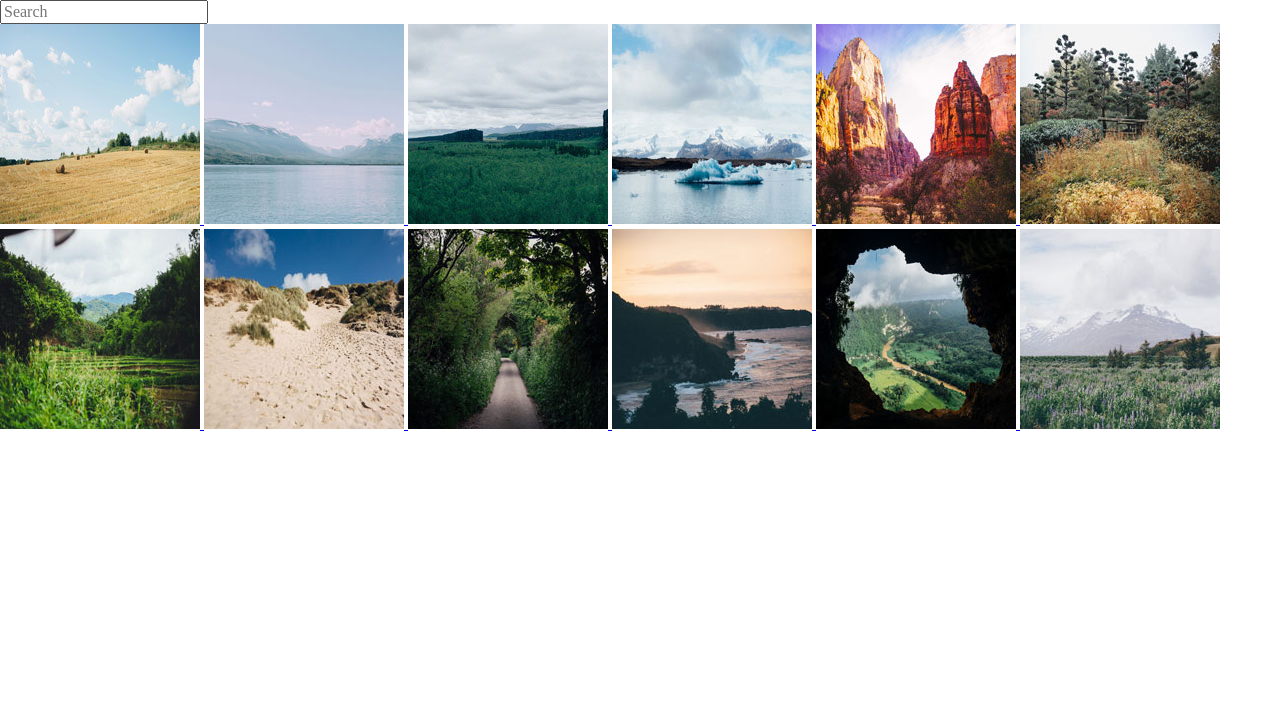
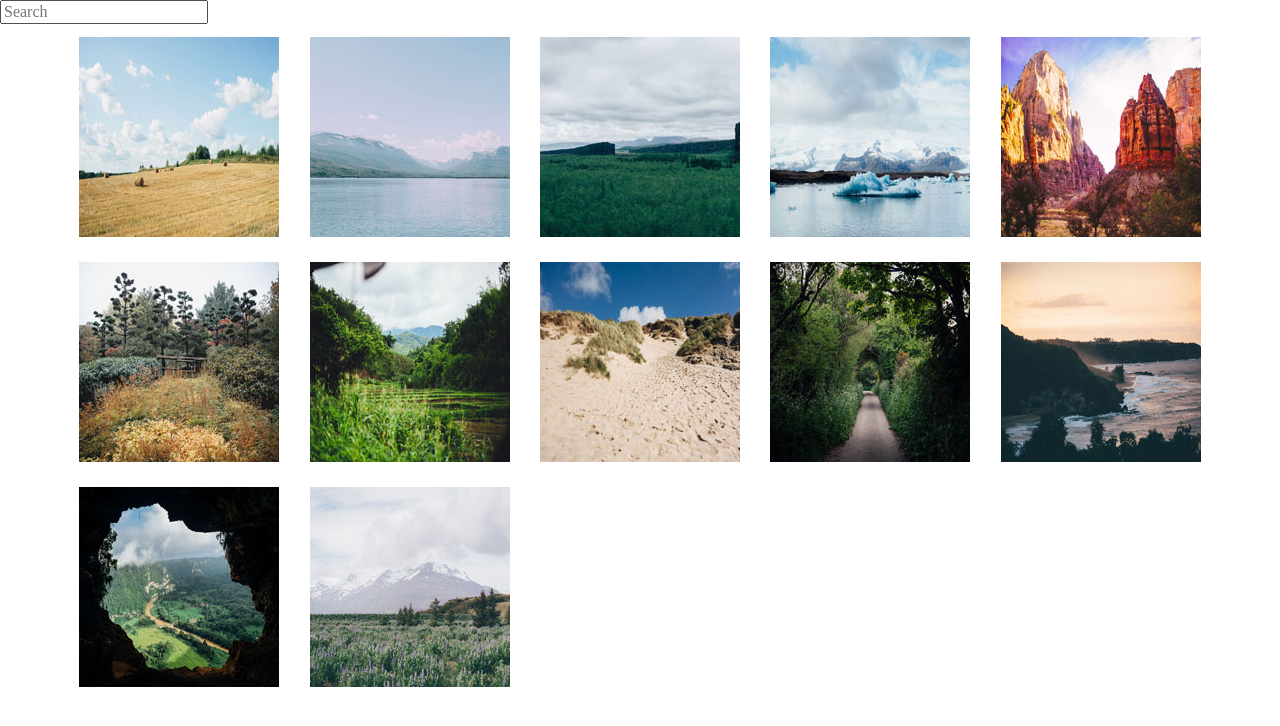
Before and after one commit to BellaBradbury/interactive-photo-gallery, a plain HTML site: page index.html in a window 1280 px wide. Drawn offline with Linux system fonts and the light colour scheme.

Commit message:
html > | < flexible gallery grid >

```diff
--- /dev/null
+++ b/scss/components/_grid.scss
@@ -0,0 +1,20 @@
+// ---------- GRID STYLES ---------- //
+.gallery {
+    width: 90%;
+    margin: 0 auto;
+    display: grid;
+    justify-items: center;
+    justify-content: space-evenly;
+    align-items: center;
+    grid-template-columns: $grid-layout;
+    grid-template-rows: $grid-layout;
+
+    a {
+        padding: 0;
+        width: $grid-item;
+        height: $grid-item;
+        display: flex;
+        align-items: center;
+        justify-content: center;
+    }
+}
--- /dev/null
+++ b/scss/components/_import.scss
@@ -0,0 +1,2 @@
+// ---------- IMPORT COMPONENT STYLES TO STYLES.SCSS ---------- //
+@import 'grid';
--- a/scss/styles.scss
+++ b/scss/styles.scss
@@ -1,3 +1,4 @@
 // ---------- ROOT STYLES IMPORT : CONVERTED TO CSS ---------- //
 @import 'utilities/import',
-        'base/import';
+        'base/import',
+        'components/import';
--- a/scss/utilities/_variables.scss
+++ b/scss/utilities/_variables.scss
@@ -1 +1,3 @@
-// ---------- VARIABLES ---------- //
+// ---------- GRID ---------- //
+$grid-item: 225px;
+$grid-layout: repeat( auto-fit, minmax($grid-item, 1fr) );
```
Also changed, not shown: css/styles.css, scss/base/_index.scss (line endings or trailing spaces), 2 other files.
